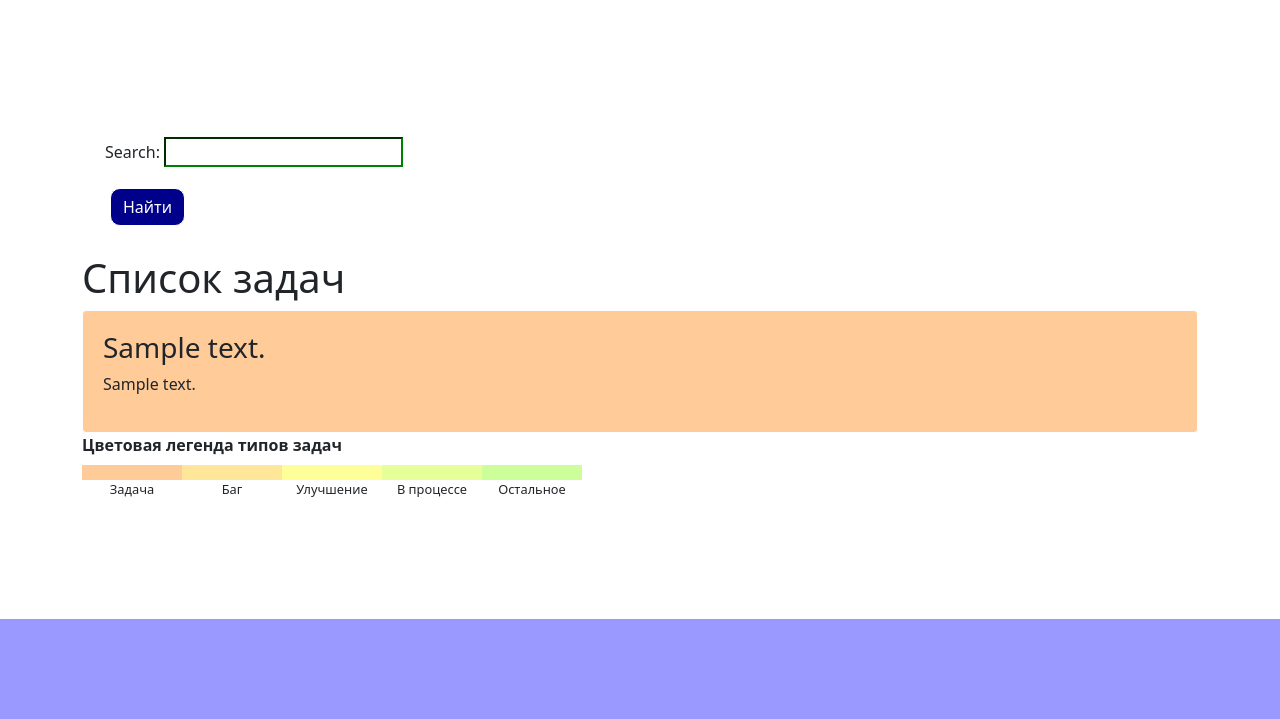
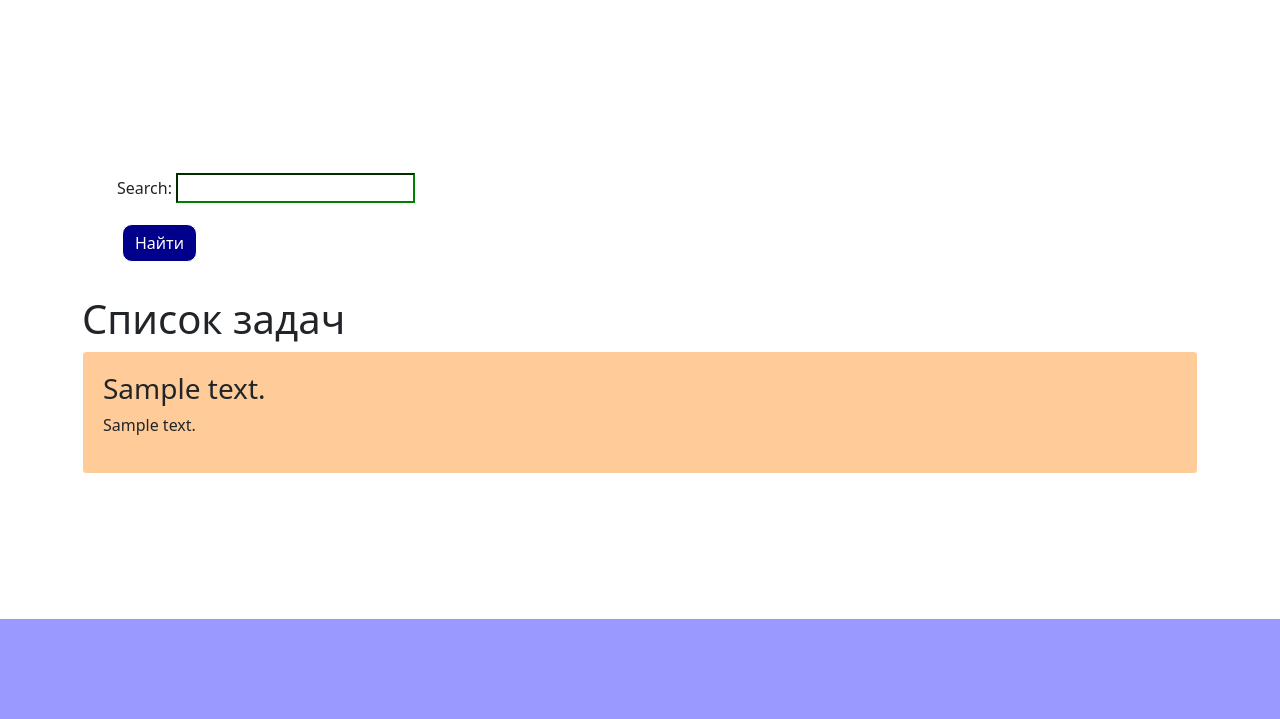
Before and after one commit to Kgbay/homework_61_Kudaibergen_Kyrgyzbay, a Django app: page / in a window 1280 px wide. Shown: the part 81-800 px from the top of the page. Run offline with Django 4.2, Linux system fonts and the light colour scheme; tables that the repository leaves empty hold one stand-in row (values such as "Sample post"); parts of the project's set-up code (start-up, migrations or seed data) failed here and were passed over.

Commit message:
Адаптировал пагинацию

```diff
--- a/source/static/css/style.css
+++ b/source/static/css/style.css
@@ -44,6 +44,14 @@ body {
     width: 100% !important;
     margin: 10px 0 !important;
   }
+  .pagination-side {
+    display: none !important;
+  }
+}
+@media only screen and (max-width: 400px ){
+    .pagination-center {
+    display: none !important;
+  }
 }
 .btn-primary {
     background-color: #00008B !important;
@@ -66,41 +74,6 @@ form, .form-control {
 a:link {
     text-decoration: none;
 }
-.my-legend .legend-title {
-    text-align: left;
-    margin-bottom: 8px;
-    font-weight: bold;
-    font-size: 100%;
-}
-.my-legend .legend-scale ul {
-    margin: 0;
-    padding: 0;
-    float: left;
-    list-style: none;
-}
-.my-legend .legend-scale ul li {
-    display: block;
-    float: left;
-    width: 100px;
-    margin-bottom: 6px;
-    text-align: center;
-    font-size: 80%;
-    list-style: none;
-}
-.my-legend ul.legend-labels li span {
-    display: block;
-    float: left;
-    height: 15px;
-    width: 100%;
-}
-.my-legend .legend-source {
-    font-size: 70%;
-    color: #999;
-    clear: both;
-}
-.my-legend a {
-    color: #777;
-}
 .card {
     margin-top: 20px;
 }
@@ -120,7 +93,9 @@ footer {
     margin: 0;
 }
 .pagination {
-    text-align: center;
+    display: flex;
+    justify-content: center;
+    flex-wrap: wrap;
 }
 .pagination a, .pagination .page-disabled {
     display: inline-block;
--- a/source/tracker/templates/index.html
+++ b/source/tracker/templates/index.html
@@ -35,18 +35,6 @@
             </a>
         {% endfor %}
 
-        <div class='my-legend'>
-            <div class='legend-title'>Цветовая легенда типов задач</div>
-                <div class='legend-scale'>
-                      <ul class='legend-labels'>
-                            <li><span style='background-color:#ffcc99;'></span>Задача</li>
-                            <li><span style='background-color:#ffe699;'></span>Баг</li>
-                            <li><span style='background-color:#ffff99;'></span>Улучшение</li>
-                            <li><span style='background-color:#e6ff99;'></span>В процессе</li>
-                            <li><span style='background-color:#ccff99;'></span>Остальное</li>
-                      </ul>
-                </div>
-        </div>
         {% if is_paginated %}
             {% include 'partial/pagination.html' %}
         {% endif %}
--- a/source/tracker/templates/partial/search.html
+++ b/source/tracker/templates/partial/search.html
@@ -1,3 +1,5 @@
-<form action="" method="get">
-       {% include 'partial/task_form.html' with button_text='Найти' %}
-</form>
+<div class="container">
+       <form action="" method="get">
+              {% include 'partial/task_form.html' with button_text='Найти' %}
+       </form>
+</div>
--- a/source/tracker/views/base.py
+++ b/source/tracker/views/base.py
@@ -12,7 +12,6 @@ class IndexView(ListView):
     context_object_name = 'tasks'
     ordering = ('-created_at')
     paginate_by = 10
-    allow_empty = False
 
 
     def get(self, request, *args, **kwargs):
```
Also changed, not shown: source/tracker/templates/partial/pagination.html (+6 -6 lines).
